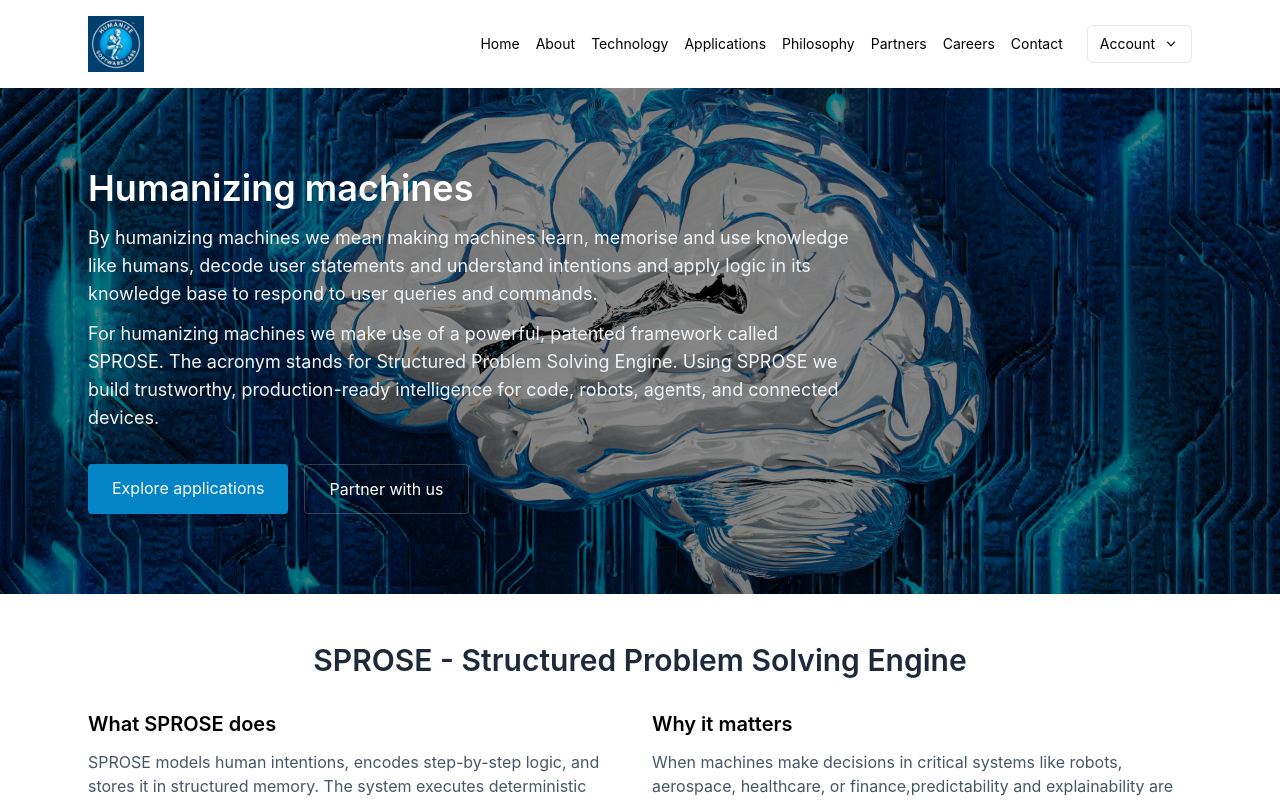
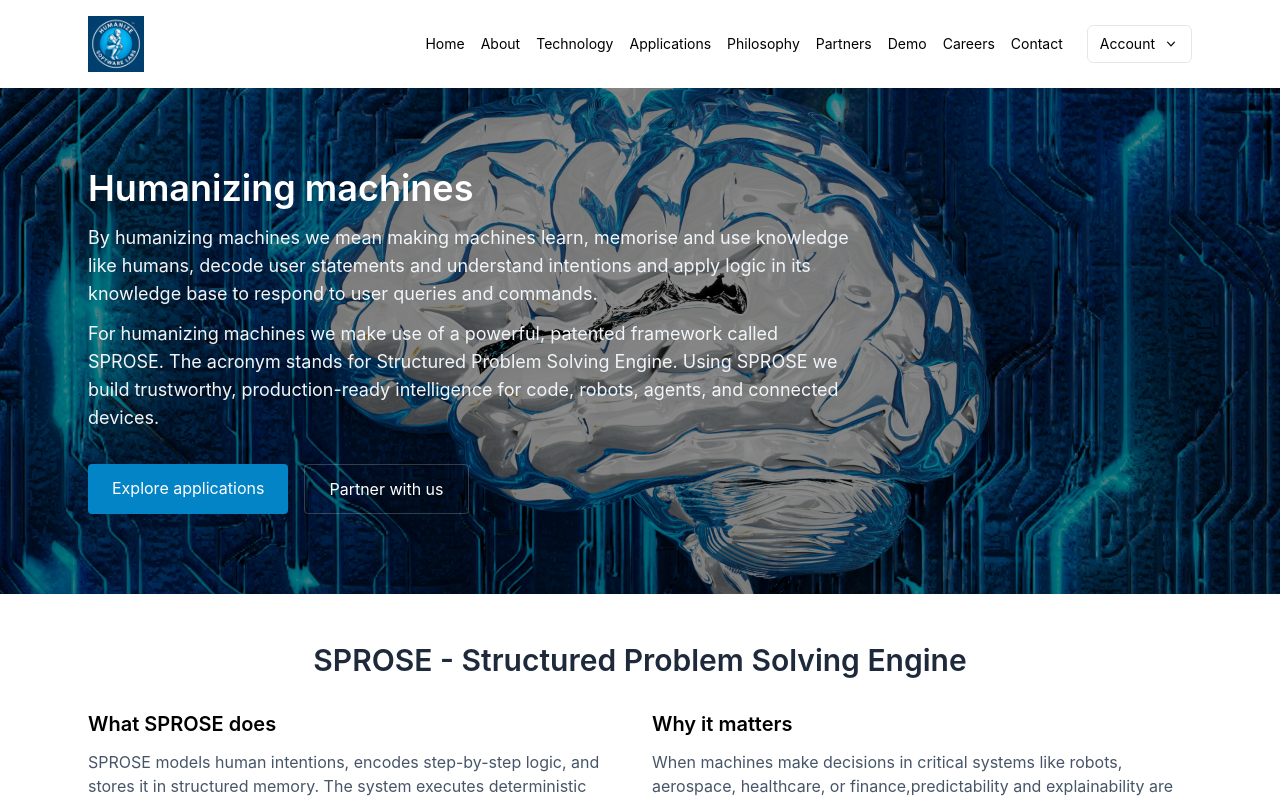
Before and after one commit to adil-1234/hsl, a Next.js app: page / in a window 1280 px wide. Shown: the top 800 px of the page. Built offline with nearby package versions, Linux system fonts and the light colour scheme.

Commit message:
Restored Demo page link in Layout

```diff
--- a/components/Layout.js
+++ b/components/Layout.js
@@ -75,6 +75,7 @@ export default function Layout({ children, hideAccount = false }) {
       <Link href="/applications" className="block px-4 py-2 hover:text-sky-600">Applications</Link>
       <Link href="/sprose" className="block px-4 py-2 hover:text-sky-600">Philosophy</Link>
       <Link href="/partners" className="block px-4 py-2 hover:text-sky-600">Partners</Link>
+      <Link href="/Demo" className="block px-4 py-2 hover:text-sky-600">Demo</Link>
       <Link href="/careers" className="block px-4 py-2 hover:text-sky-600">Careers</Link>
       <Link href="/contact" className="block px-4 py-2 hover:text-sky-600">Contact</Link>
     </>
@@ -106,6 +107,7 @@ export default function Layout({ children, hideAccount = false }) {
               <Link href="/applications" className="hover:text-sky-600">Applications</Link>
               <Link href="/sprose" className="hover:text-sky-600">Philosophy</Link>
               <Link href="/partners" className="hover:text-sky-600">Partners</Link>
+              <Link href="/Demo" className="hover:text-sky-600">Demo</Link>
               <Link href="/careers" className="hover:text-sky-600">Careers</Link>
               <Link href="/contact" className="hover:text-sky-600">Contact</Link>
             </div>
```
